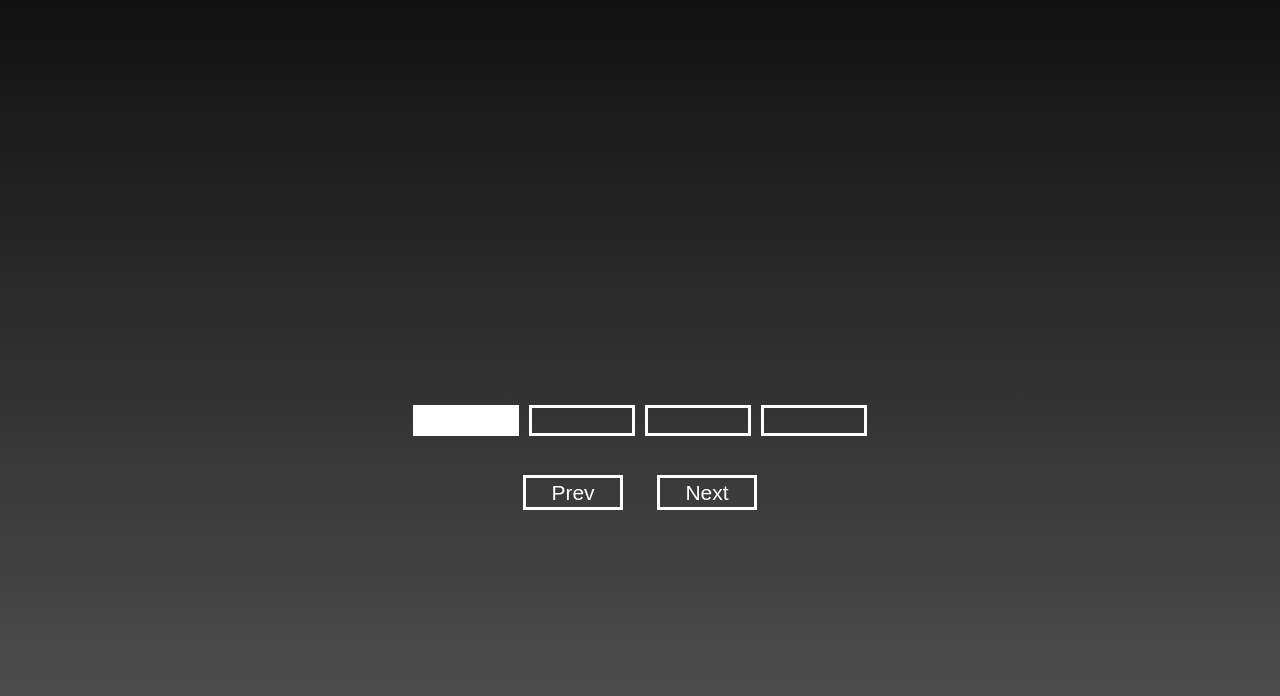
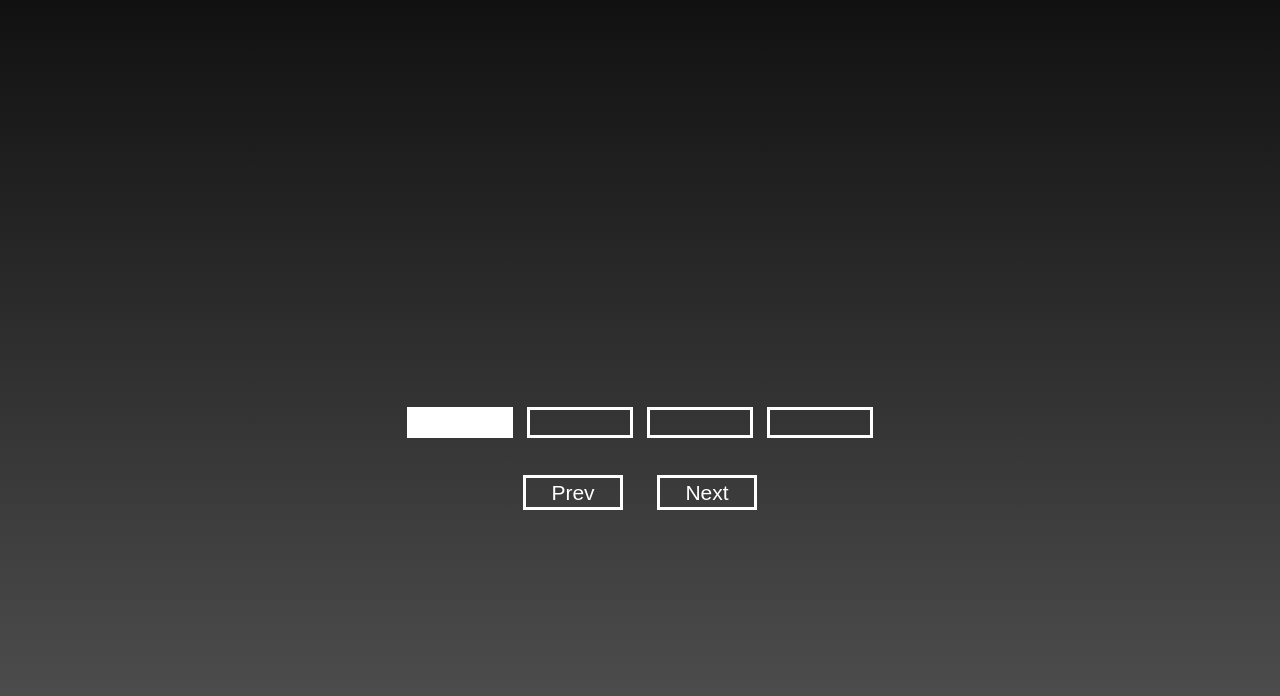
Before and after one commit to Celkowy/progress-move, a plain HTML site: page index.html in a window 1280 px wide. Drawn offline with Linux system fonts and the light colour scheme.

Commit message:
border change

```diff
--- a/style.css
+++ b/style.css
@@ -28,8 +28,8 @@ body {
   background-color: transparent;
   width: 100px;
   height: 25px;
-  margin: 5px;
-  border: 3px solid white;
+  margin: 10px;
+  box-shadow: white 0px 0px 0px 3px;
   overflow: hidden;
 }
 
```
